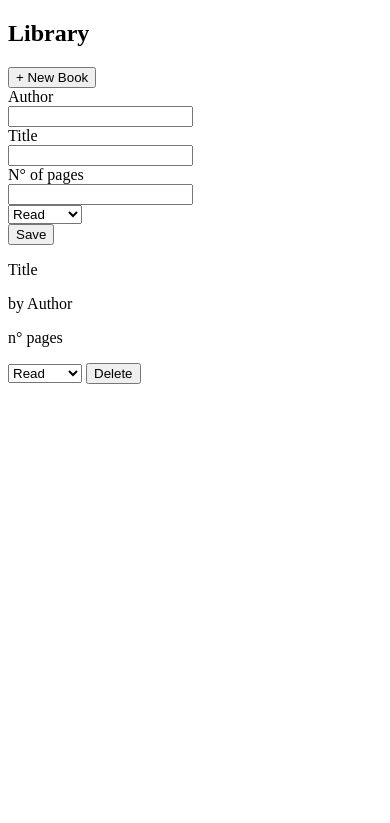
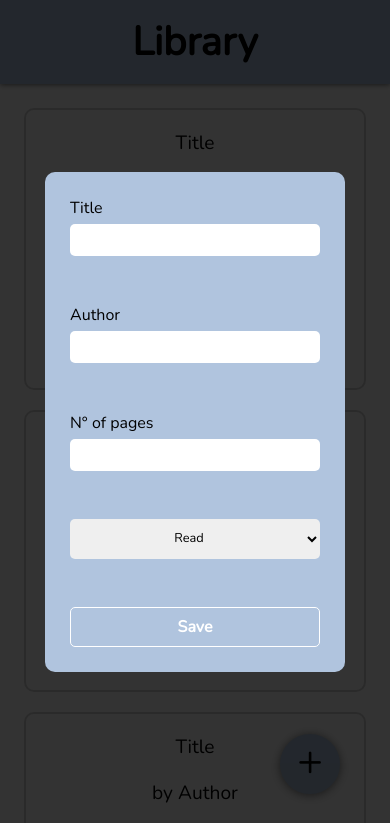
Before and after one commit to krssclaire/library, a plain HTML site: page index.html in a window 390 px wide. Shown: the top 823 px of the page. Drawn offline with nearby package versions, Linux system fonts and the light colour scheme.

Commit message:
Add responsive Mobile design
Make the design responsive for mobile devices only.

Note: Desktop version is in development

```diff
--- a/index.html
+++ b/index.html
@@ -5,24 +5,72 @@
     <meta name="viewport" content="width=device-width, initial-scale=1.0">
     <title>Library</title>
     <link rel="stylesheet" href="style.css">
+    <link rel="stylesheet" href="https://cdn.jsdelivr.net/npm/bootstrap-icons@1.10.5/font/bootstrap-icons.css">
     <script src="script.js" defer></script>
 </head>
 <body>
     <div class="user-dashboard">
-        <nav>
-            <h2>Library</h2>
-            <button>+ New Book</button>
-        </nav>
+        <h2>Library</h2>
+        <button id="add-book">
+            <i class="bi bi-plus"></i>
+            <span id="add-book-text">New Book</span>
+        </button>
+        <div class="cards-container">
+            <div class="book-card">
+                <p class="title">Title</p>
+                <p class="author">by Author</p>
+                <p class="pages">n° pages</p>
+                <select name="reading-status" id="input-reading-status">
+                    <option value="read" selected>Read</option>
+                    <option value="not-read">Not read</option>
+                    <option value="reading">Reading</option>
+                </select>
+                <button class="delete">Delete</button>
+            </div>
+            <div class="book-card">
+                <p class="title">Title</p>
+                <p class="author">by Author</p>
+                <p class="pages">n° pages</p>
+                <select name="reading-status" id="input-reading-status">
+                    <option value="read" selected>Read</option>
+                    <option value="not-read">Not read</option>
+                    <option value="reading">Reading</option>
+                </select>
+                <button class="delete">Delete</button>
+            </div>
+            <div class="book-card">
+                <p class="title">Title</p>
+                <p class="author">by Author</p>
+                <p class="pages">n° pages</p>
+                <select name="reading-status" id="input-reading-status">
+                    <option value="read" selected>Read</option>
+                    <option value="not-read">Not read</option>
+                    <option value="reading">Reading</option>
+                </select>
+                <button class="delete">Delete</button>
+            </div>
+            <div class="book-card">
+                <p class="title">Title</p>
+                <p class="author">by Author</p>
+                <p class="pages">n° pages</p>
+                <select name="reading-status" id="input-reading-status">
+                    <option value="read" selected>Read</option>
+                    <option value="not-read">Not read</option>
+                    <option value="reading">Reading</option>
+                </select>
+                <button class="delete">Delete</button>
+            </div>
+        </div>
     </div>
     <div class="add-new-book">
         <form action="#">
             <div class="input-field">
+                <label for="title">Title</label> <br>
+                <input type="text" id="input-title">
+            </div>
+            <div class="input-field">
                 <label for="author">Author</label> <br>
                 <input type="text" id="input-author">
-            </div>
-            <div class="input-field">
-                <label for="title">Title</label> <br>
-                <input type="text" id="input-title">
             </div>
             <div class="input-field">
                 <label for="pages">N° of pages</label> <br>
@@ -35,19 +83,8 @@
                     <option value="reading">Reading</option>
                 </select>
             </div>
-            <button>Save</button>
+            <button class="save">Save</button>
         </form>
-    </div>
-    <div class="book-card">
-        <p class="title">Title</p>
-        <p class="author">by Author</p>
-        <p class="pages">n° pages</p>
-        <select name="reading-status" id="input-reading-status">
-            <option value="read" selected>Read</option>
-            <option value="not-read">Not read</option>
-            <option value="reading">Reading</option>
-        </select>
-        <button>Delete</button>
     </div>
 </body>
 </html>
--- a/style.css
+++ b/style.css
@@ -0,0 +1,162 @@
+@import url('https://fonts.googleapis.com/css2?family=Nunito:wght@300&display=swap');
+
+:root {
+    --darker-color: lightsteelblue;
+    --hover-color: lightslategray;
+}
+
+* {
+    margin: 0;
+    padding: 0;
+    box-sizing: border-box;
+}
+
+body {
+    font-family: 'Nunito', sans-serif;
+    width: 100vw;
+    max-width: 100vw;
+    min-height: 100vh;
+    overflow-x: hidden;
+}
+
+:focus {
+    outline: none;
+}
+
+h2 {
+    text-align: center;
+    font-size: 2.5em;
+    padding: 15px;
+    width: 100vw;
+    background-color: var(--darker-color);
+    box-shadow: 0px 1px 5px gray;
+}
+
+#add-book {
+    background-color: var(--darker-color);
+    position: fixed;
+    bottom: 50px;
+    right: 50px;
+    font-size: 2.7em;
+    height: 60px;
+    width: 60px;
+    border: solid 2px var(--darker-color);
+    border-radius: 50px;
+    filter: drop-shadow(0px 1px 5px gray);
+}
+
+#add-book:hover {
+    background-color: var(--hover-color);
+    border-color: var(--hover-color);
+    cursor: pointer;
+}
+
+#add-book-text {
+    display: none;
+}
+
+/* Book cards */
+.cards-container {
+    padding: 1.5em;
+    display: grid;
+    grid-template-columns: repeat(auto-fit, minmax(220px, 1fr));
+    justify-content: center;
+    gap: 20px;
+}
+
+.book-card {
+    padding: 20px;
+    font-size: 1.2em;
+    text-align: center;
+    min-height: 250px;
+    border: solid 2px lightgray;
+    border-radius: 10px;
+    display: flex;
+    flex-direction: column;
+    gap: 20px;
+}
+
+select, option, .delete {
+    font-family: inherit;
+    font-size: 0.8em;
+    text-align: center;
+    height: 40px;
+    width: 100%;
+    border: none;
+    border-radius: 5px;
+}
+
+select:hover {
+    background-color: lightgray;
+    cursor: pointer;
+}
+
+.delete {
+    background-color: var(--darker-color);
+    border: solid 2px var(--darker-color);
+}
+
+.delete:hover {
+    background-color: var(--hover-color);
+    color: white;
+    border-color: var(--hover-color);
+    cursor: pointer;
+}
+
+/* Form */
+.add-new-book {
+    position: fixed;
+    top: 0;
+    background-color: rgba(0, 0, 0, 80%);
+    height: 100%;
+    width: 100vw;
+    z-index: 5;
+    display: flex;
+    justify-content: center;
+    align-items: center;
+}
+
+form {
+    background-color: var(--darker-color);
+    padding: 25px;
+    height: 500px;
+    width: 300px;
+    border-radius: 10px;
+    display: flex;
+    flex-direction: column;
+    justify-content: space-between;
+}
+
+input {
+    font-family: inherit;
+    font-size: inherit;
+    margin-top: 5px;
+    padding: 5px;
+    width: 100%;
+    border: none;
+    border-radius: 5px;
+}
+
+.save {
+    background-color: transparent;
+    color: white;
+    font-family: inherit;
+    font-size: 1em;
+    font-weight: 800;
+    text-align: center;
+    height: 40px;
+    border: solid 1px white;
+    border-radius: 5px;
+}
+
+.save:hover {
+    background-color: var(--hover-color);
+    color: white;
+    border-color: var(--hover-color);
+    cursor: pointer;
+}
+
+/* JS */
+.invisible {
+    display: none;
+}
```
